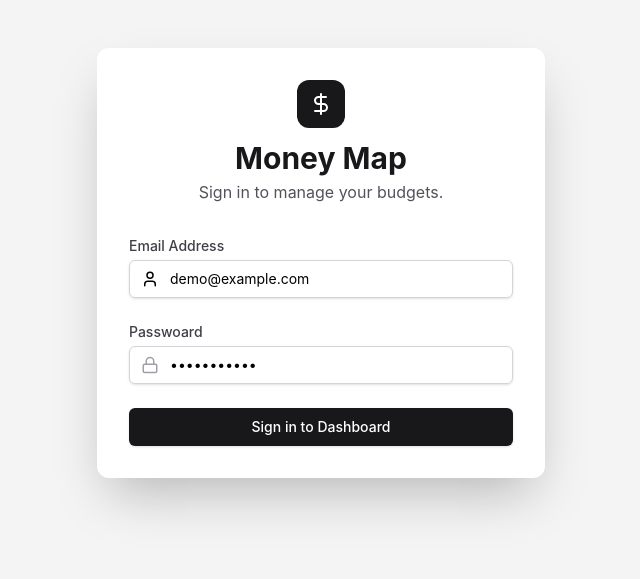
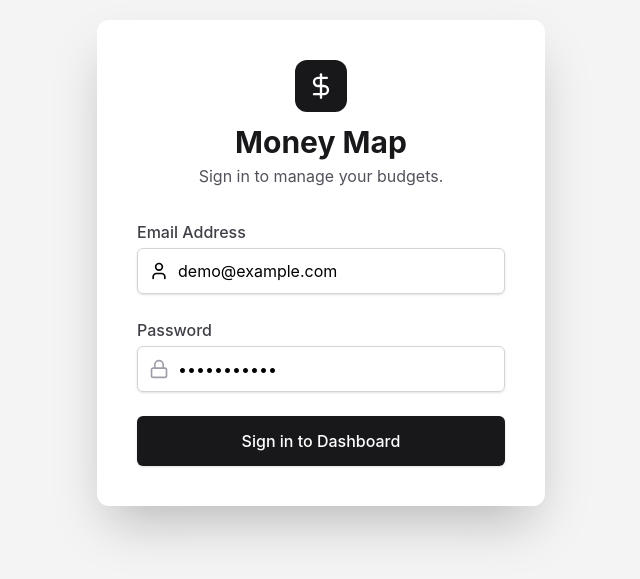
Before and after one commit to Shakithyanshaw/finance-dashboard-ui-assignment, a React (Vite) app: page / in a window 1280 px wide. Shown: the part 137-716 px from the top of the page, without its empty margins (319-959 px from the left). Built offline with nearby package versions, Linux system fonts and the light colour scheme; a web font is replaced by a local one.

Commit message:
add responsivenes to the project

```diff
--- a/src/components/DashboardLayout.jsx
+++ b/src/components/DashboardLayout.jsx
@@ -12,18 +12,66 @@ import NotificationsExaples from './NotificationsExaples';
 const DashboardLayout = ({ onLogout }) => {
   const [activeTab, setActiveTab] = useState('Dashboard');
 
+  // Drawer states for mobile
+  const [showSidebar, setShowSidebar] = useState(false);
+  const [showProfile, setShowProfile] = useState(false);
+
   return (
-    <div className="flex min-h-screen">
-      {/* Left sidebar */}
-      <div className="w-64 bg-zinc-50 p-6 shadow-md hidden lg:block">
+    <div className="flex h-screen bg-white overflow-hidden">
+      {/* Mobile Top Bar */}
+      <div className="lg:hidden fixed top-0 left-0 right-0 z-30 bg-white shadow p-4 flex justify-between items-center">
+        <h2 className="font-bold text-lg">{activeTab}</h2>
+        <button
+          onClick={() => setShowSidebar(true)}
+          className="bg-zinc-900 text-white px-3 py-1 rounded"
+        >
+          Menu
+        </button>
+        <button
+          onClick={() => setShowProfile(true)}
+          className="bg-zinc-200 px-3 py-1 rounded"
+        >
+          Profile
+        </button>
+      </div>
+
+      {/* Overlay */}
+      {(showSidebar || showProfile) && (
+        <div
+          className="fixed inset-0 bg-black/30 z-30 lg:hidden"
+          onClick={() => {
+            setShowSidebar(false);
+            setShowProfile(false);
+          }}
+        />
+      )}
+
+      {/* Sidebar - LEFT */}
+      <div
+        className={`
+          fixed top-0 left-0 h-full w-64 bg-zinc-50 p-6 shadow-md z-40
+          transform transition-transform duration-300
+          ${showSidebar ? 'translate-x-0' : '-translate-x-full'}
+          lg:translate-x-0 lg:static lg:block
+          flex-shrink-0 overflow-auto
+        `}
+      >
+        <button
+          onClick={() => setShowSidebar(false)}
+          className="lg:hidden mb-4 text-sm text-red-500"
+        >
+          Close
+        </button>
         <Sidebar
           activeTab={activeTab}
           setActiveTab={setActiveTab}
           onLogout={onLogout}
+          setShowSidebar={setShowSidebar}
         />
       </div>
-      {/* Main content (Dynamic Area)*/}
-      <div className="flex-1 p-2 container md:p-6 lg:p-10 max-w-5xl md:mx-auto">
+
+      {/* Middle Content */}
+      <div className="flex-1 h-full overflow-auto p-2 md:p-6 lg:p-10 pt-20 lg:pt-0">
         {activeTab === 'Dashboard' && <MainContent />}
         {activeTab === 'Accounts' && <AccountsExample />}
         {activeTab === 'Transactions' && <TransactionsExamples />}
@@ -31,10 +79,24 @@ const DashboardLayout = ({ onLogout }) => {
         {activeTab === 'Notifications' && <NotificationsExaples />}
         {activeTab === 'Settings' && <SettingsExample />}
         {activeTab === 'Help & Support' && <HelpSupportExample />}
-        {/* Future tabs can be added here with similar conditional rendering */}
       </div>
-      {/* Right pannel */}
-      <div className="w-80 bg-zinc-100 p-4 shadow-md hidden xl:block">
+
+      {/* Profile Panel - RIGHT */}
+      <div
+        className={`
+          fixed top-0 right-0 h-full w-80 bg-zinc-100 p-4 shadow-md z-40
+          transform transition-transform duration-300
+          ${showProfile ? 'translate-x-0' : 'translate-x-full'}
+          xl:translate-x-0 xl:static xl:flex-shrink-0
+          overflow-auto
+        `}
+      >
+        <button
+          onClick={() => setShowProfile(false)}
+          className="xl:hidden mb-4 text-sm text-red-500"
+        >
+          Close
+        </button>
         <RightPanel />
       </div>
     </div>
--- a/src/components/LoginScreen.jsx
+++ b/src/components/LoginScreen.jsx
@@ -1,77 +1,80 @@
 import { DollarSign, Lock, User } from 'lucide-react';
 
 const LoginScreen = ({ onLogin }) => {
-  //Handle form submission
+  // Handle form submission
   const handleLogin = (e) => {
     e.preventDefault();
     onLogin();
   };
 
   return (
-    <div className="flex items-center justify-center min-h-screen bg-zinc-100">
-      <div className="w-full max-w-md bg-white p-8 rounded-xl shadow-2xl div">
+    <div className="flex items-center justify-center min-h-screen bg-zinc-100 px-4">
+      <div className="w-full max-w-md sm:max-w-lg md:max-w-xl lg:max-w-lg xl:max-w-md bg-white p-6 sm:p-8 md:p-10 rounded-xl shadow-2xl">
         {/* Logo */}
-        <div className="flex flex-col items-center mb-8">
+        <div className="flex flex-col items-center mb-6 sm:mb-8">
           <div className="bg-zinc-900 p-3 rounded-xl mb-3">
-            <DollarSign className="text-white" />
+            <DollarSign className="text-white w-6 h-6 sm:w-7 sm:h-7" />
           </div>
+          <h1 className="text-2xl sm:text-3xl font-bold text-zinc-900 text-center">
+            Money Map
+          </h1>
+          <p className="text-zinc-600 mt-1 text-sm sm:text-base text-center">
+            Sign in to manage your budgets.
+          </p>
+        </div>
 
-          <h1 className="text-3xl font-bold text-zinc-900">Money Map</h1>
-          <p className="text-zinc-600 mt-1">Sign in to manage your budgets.</p>
-        </div>
         {/* Login Form */}
-        <form onSubmit={handleLogin} className="space-y-6">
+        <form onSubmit={handleLogin} className="space-y-4 sm:space-y-6">
           {/* Email/Username */}
           <div>
             <label
               htmlFor="email"
-              className="block text-sm font-medium text-zinc-700"
+              className="block text-sm sm:text-base font-medium text-zinc-700"
             >
               Email Address
             </label>
-
-            {/* Input Field */}
             <div className="mt-1 relative rounded-md shadow-sm">
               <div className="absolute inset-y-0 left-0 pl-3 flex items-center pointer-events-none">
-                <User size={18} />
+                <User size={18} className="sm:w-5 sm:h-5" />
               </div>
               <input
                 type="email"
                 name="email"
                 required
                 defaultValue="demo@example.com"
-                className="block w-full pl-10 pr-3 py-2 border border-zinc-300 rounded-md focus:ring-blue-500 focus:border-blue-500 text-sm"
+                className="block w-full pl-10 pr-3 py-2 sm:py-2.5 border border-zinc-300 rounded-md focus:ring-blue-500 focus:border-blue-500 text-sm sm:text-base"
               />
             </div>
           </div>
+
           {/* Password */}
           <div>
             <label
-              htmlFor="passwoard"
-              className="block text-sm font-medium text-zinc-700"
+              htmlFor="password"
+              className="block text-sm sm:text-base font-medium text-zinc-700"
             >
-              Passwoard
+              Password
             </label>
             <div className="mt-1 relative rounded-md shadow-sm">
-              <div className="absolute inset-y-0 left-0 pl-3 flex items-center pointer-events-auto">
-                <Lock size={18} className="text-zinc-400" />
+              <div className="absolute inset-y-0 left-0 pl-3 flex items-center pointer-events-none">
+                <Lock size={18} className="text-zinc-400 sm:w-5 sm:h-5" />
               </div>
-              {/* Input Field */}
               <input
                 type="password"
-                name="passwoard"
-                id="passwoard"
+                name="password"
+                id="password"
                 required
                 defaultValue="password123"
-                className="block w-full pl-10 pr-3 py-2 border border-zinc-300 rounded-md focus:ring-blue-500 focus:border-blue-500 text-sm"
+                className="block w-full pl-10 pr-3 py-2 sm:py-2.5 border border-zinc-300 rounded-md focus:ring-blue-500 focus:border-blue-500 text-sm sm:text-base"
               />
             </div>
           </div>
+
           {/* Submit Button */}
           <div>
             <button
               type="submit"
-              className="w-full flex justify-center py-2 px-4 border border-transparent rounded-md shadow-sm text-sm font-medium text-white bg-zinc-900 hover:bg-zinc-700 focus:outline-none focus:ring-2 focus:ring-offset-2 focus:ring-zinc-900 cursor-pointer transition-colors duration-100 ease-in"
+              className="w-full flex justify-center py-2 sm:py-3 px-4 border border-transparent rounded-md shadow-sm text-sm sm:text-base font-medium text-white bg-zinc-900 hover:bg-zinc-700 focus:outline-none focus:ring-2 focus:ring-offset-2 focus:ring-zinc-900 cursor-pointer transition-colors duration-150 ease-in"
             >
               Sign in to Dashboard
             </button>
--- a/src/components/Sidebar.jsx
+++ b/src/components/Sidebar.jsx
@@ -2,9 +2,14 @@ import { DollarSign } from 'lucide-react';
 import { tabs } from '../assets/data';
 import Navitem from './UI/Navitem';
 
-const Sidebar = ({ activeTab, setActiveTab, onLogout }) => {
+const Sidebar = ({ activeTab, setActiveTab, onLogout, setShowSidebar }) => {
   const handleClick = (tabName) => {
     setActiveTab(tabName);
+
+    // ✅ close sidebar on mobile
+    if (setShowSidebar) {
+      setShowSidebar(false);
+    }
   };
 
   return (
@@ -35,7 +40,10 @@ const Sidebar = ({ activeTab, setActiveTab, onLogout }) => {
       <div className="mt-auto pt-6 border-t border-zinc-100">
         {/* Logout Button */}
         <button
-          onClick={onLogout}
+          onClick={() => {
+            onLogout();
+            if (setShowSidebar) setShowSidebar(false);
+          }}
           className="w-full flex items-center justify-center space-x-2 p-3 rounded-lg text-red-600 bg-red-50 hover:bg-red-100 transition-colors cursor-pointer"
         >
           Logout
--- a/src/components/UI/ProfileAvatar.jsx
+++ b/src/components/UI/ProfileAvatar.jsx
@@ -3,7 +3,7 @@ import { ChevronDown } from 'lucide-react';
 const ProfileAvatar = ({ name, title, src }) => {
   return (
     <div className="text-center">
-      <div className="w-20 h-20 mx-auto bg-zinc-200 rounded-full overflow-hidden mb-3 flex items-center justify-center text-zinc-500 text-lg">
+      <div className="w-16 h-16 md:w-20 md:h-20 mx-auto bg-zinc-200 rounded-full overflow-hidden mb-3 flex items-center justify-center text-zinc-500 text-lg">
         {src ? (
           <img src={src} alt="profile-image" className="size-full" />
         ) : (
```
